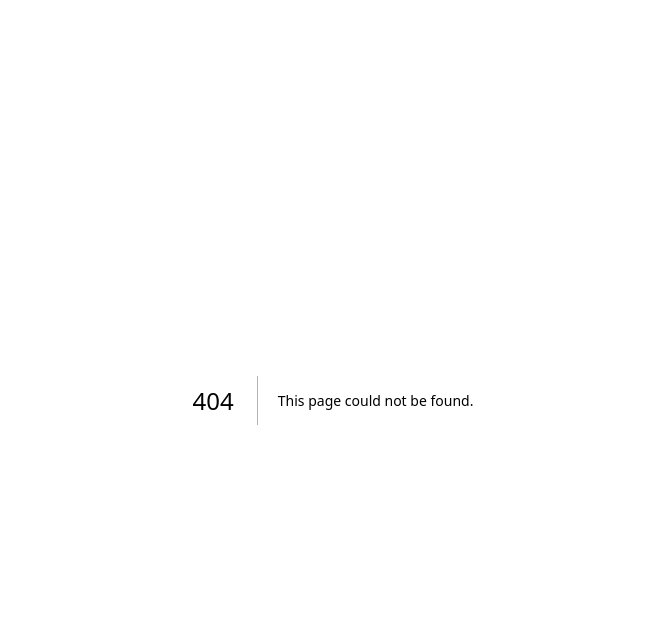
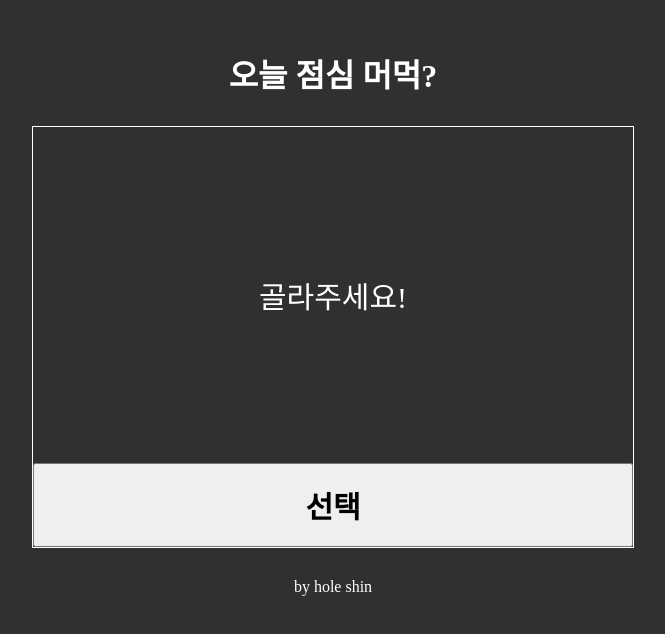
Before and after one commit to holeshin/Next.jsPractice, a Next.js app: page /form in a window 1280 px wide. Before the commit this address had no page. Shown: the top 634 px of the page, without its empty margins (307-972 px from the left). Built offline with nearby package versions, Linux system fonts and the light colour scheme.

Commit message:
ADD: 종류 별 페이지 및 공통 컴포넌트 생성 및 CSS 작업 중

```diff
--- /dev/null
+++ b/app/component/page.js
@@ -0,0 +1,71 @@
+"use client";
+import { useState } from "react";
+
+const Conmon = ({ foodList }) => {
+  const [food, setFood] = useState([]);
+
+  const onClickFoodChange = () => {
+    setTimeout(() => {
+      setFood(foodList[Math.floor(Math.random() * foodList.length)]);
+    }, 1000);
+  };
+
+  return (
+    <div
+      style={{
+        display: "flex",
+        justifyContent: "center",
+        alignItems: "center",
+        flexDirection: "column",
+        gap: "50px",
+        margin: "30px 0",
+      }}
+    >
+      <div
+        style={{ width: "600px", height: "420px", border: "1px solid white" }}
+      >
+        <div style={{ width: "100%", height: "80%" }}>
+          {!food.name ? (
+            <div
+              style={{
+                height: "100%",
+                display: "flex",
+                justifyContent: "center",
+                alignItems: "center",
+                fontSize: "30px",
+              }}
+            >
+              골라주세요!
+            </div>
+          ) : (
+            <div style={{ height: "100%" }}>
+              <div
+                style={{
+                  height: "80%",
+                }}
+              >
+                {food.img}
+              </div>
+              <p style={{ textAlign: "center", fontSize: "20px" }}>
+                {food.name}
+              </p>
+            </div>
+          )}
+        </div>
+        <button
+          style={{
+            width: "100%",
+            height: "20%",
+            fontSize: "30px",
+            fontWeight: "bold",
+          }}
+          onClick={onClickFoodChange}
+        >
+          선택
+        </button>
+      </div>
+    </div>
+  );
+};
+
+export default Conmon;
--- /dev/null
+++ b/app/form/page.js
@@ -0,0 +1,11 @@
+import Conmon from "../component/page";
+
+const form = () => {
+  return (
+    <div>
+      <Conmon />
+    </div>
+  );
+};
+
+export default form;
--- a/app/globals.css
+++ b/app/globals.css
@@ -22,10 +22,12 @@ body {
   display: flex;
   justify-content: center;
   align-items: center;
+  margin: 10px;
   border: 1px solid white;
   border-radius: 15px;
   box-shadow: 12px 12px 2px 1px gray;
-  margin: 10px;
+  text-decoration: none;
+  color: white;
 }
 .category:hover {
   color: red;
--- /dev/null
+++ b/app/japanese/page.js
@@ -0,0 +1,11 @@
+import Conmon from "../component/page";
+
+const japanese = () => {
+  return (
+    <div>
+      <Conmon />
+    </div>
+  );
+};
+
+export default japanese;
--- /dev/null
+++ b/app/korean/page.js
@@ -0,0 +1,24 @@
+import Conmon from "../component/page";
+
+const korean = () => {
+  const foodList = [
+    { name: "된장찌개", img: "zz" },
+    { name: "부대찌개", img: "zz" },
+    { name: "순두부찌개", img: "zz" },
+    { name: "순대국", img: "zz" },
+    { name: "돈까스", img: "zz" },
+    { name: "된장찌개1", img: "zz" },
+    { name: "부대찌개2", img: "zz" },
+    { name: "순두부찌개3", img: "zz" },
+    { name: "순대국4", img: "zz" },
+    { name: "돈까스5", img: "zz" },
+  ];
+
+  return (
+    <div>
+      <Conmon foodList={foodList} />
+    </div>
+  );
+};
+
+export default korean;
--- a/app/layout.js
+++ b/app/layout.js
@@ -1,5 +1,4 @@
 import "./globals.css";
-import Link from "next/link";
 
 export const metadata = {
   title: "Next.js 연습",
@@ -8,8 +7,12 @@ export const metadata = {
 
 export default function RootLayout({ children }) {
   return (
-    <html lang="en">
-      <body>{children}</body>
+    <html lang="ko">
+      <body>
+        <h1 className="title">오늘 점심 머먹?</h1>
+        {children}
+        <div className="title-sub">by hole shin</div>
+      </body>
     </html>
   );
 }
--- /dev/null
+++ b/app/lunch/page.js
@@ -0,0 +1,11 @@
+import Conmon from "../component/page";
+
+const lunch = () => {
+  return (
+    <div>
+      <Conmon />
+    </div>
+  );
+};
+
+export default lunch;
```
Also changed, not shown: app/page.js (+20 -6 lines).
